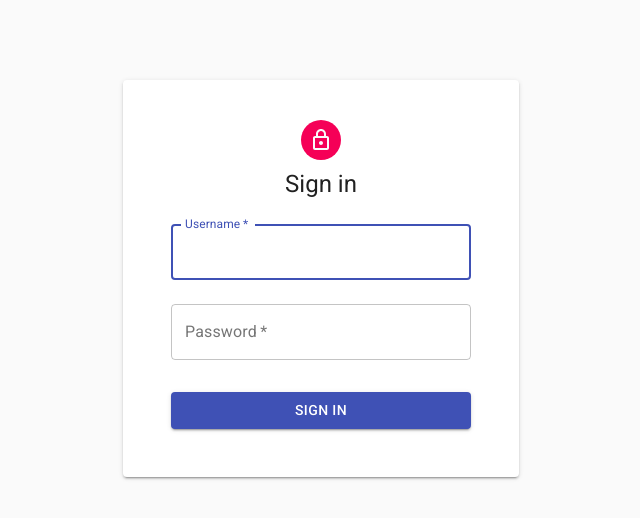
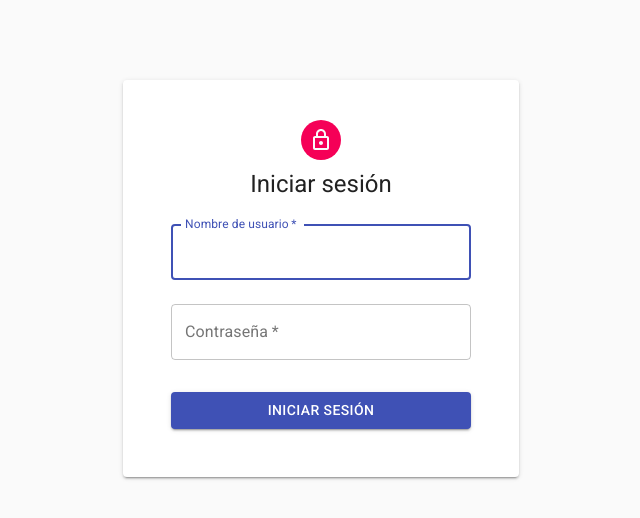
Before and after one commit to emicba/itsv-asistencia, a React (Create React App) app in the folder frontend/: page /student/1 in a window 1280 px wide. Shown: the top 518 px of the page, without its empty margins (319-959 px from the left). Built offline with nearby package versions, Linux system fonts and the light colour scheme.

Commit message:
fix(frontend): spanish translations

```diff
--- a/frontend/src/App.js
+++ b/frontend/src/App.js
@@ -15,16 +15,18 @@ import Student from './views/Student';
 
 const routes = [
   {
-    name: 'Home',
+    name: 'Inicio',
     path: '/',
     exact: true,
     component: <Home />,
+    showInDrawer: true
   },
   {
-    name: 'Courses',
+    name: 'Cursos',
     path: '/courses',
     exact: true,
     component: <Courses />,
+    showInDrawer: true
   },
   {
     name: 'Course',
@@ -39,10 +41,11 @@ const routes = [
     component: <Attendance />,
   },
   {
-    name: 'Subjects',
+    name: 'Materias',
     path: '/subjects',
     exact: true,
     component: <Subjects />,
+    showInDrawer: true
   },
   {
     name: 'Subject',
@@ -72,9 +75,7 @@ function App() {
       {!!user ? (
         <Router>
           <PersistentDrawerLeft
-            routes={routes.filter(x =>
-              ['Home', 'Courses', 'Subjects'].includes(x.name),
-            )}
+            routes={routes.filter(x => x.showInDrawer)}
           />
           <Container style={{ marginTop: '1rem' }}>
             <Switch>
@@ -90,8 +91,8 @@ function App() {
           </Container>
         </Router>
       ) : (
-        <Login />
-      )}
+          <Login />
+        )}
     </div>
   );
 }
--- a/frontend/src/components/Drawer.js
+++ b/frontend/src/components/Drawer.js
@@ -129,7 +129,7 @@ export default function PersistentDrawerLeft({ routes }) {
                 localStorage.removeItem('itsv-asistencia-token');
               }}
             >
-              Logout
+              Cerrar sesión
             </Link>
           </Button>
         </Toolbar>
@@ -148,8 +148,8 @@ export default function PersistentDrawerLeft({ routes }) {
             {theme.direction === 'ltr' ? (
               <ChevronLeftIcon />
             ) : (
-              <ChevronRightIcon />
-            )}
+                <ChevronRightIcon />
+              )}
           </IconButton>
         </div>
         <Divider />
--- a/frontend/src/views/Login.js
+++ b/frontend/src/views/Login.js
@@ -70,7 +70,7 @@ export default function Login() {
           <LockOutlinedIcon />
         </Avatar>
         <Typography component="h1" variant="h5">
-          Sign in
+          Iniciar sesión
         </Typography>
         <form onSubmit={loginHandler} className={classes.form} noValidate>
           <TextField
@@ -80,7 +80,7 @@ export default function Login() {
             required
             fullWidth
             id="Username"
-            label="Username"
+            label="Nombre de usuario"
             name="Username"
             autoComplete="username"
             autoFocus
@@ -92,7 +92,7 @@ export default function Login() {
             required
             fullWidth
             name="password"
-            label="Password"
+            label="Contraseña"
             type="password"
             id="password"
             autoComplete="current-password"
@@ -104,7 +104,7 @@ export default function Login() {
             color="primary"
             className={classes.submit}
           >
-            Sign In
+            Iniciar sesión
           </Button>
         </form>
         {!!error && (
```
